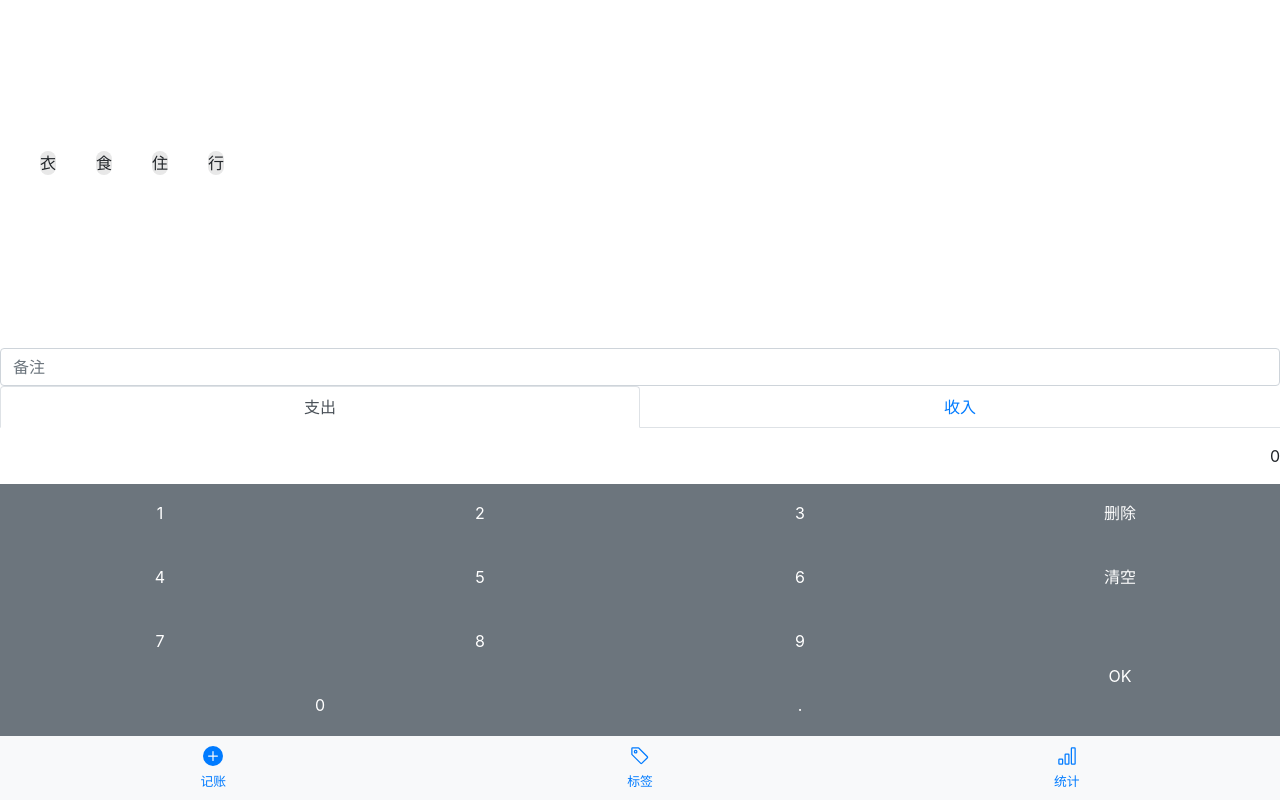
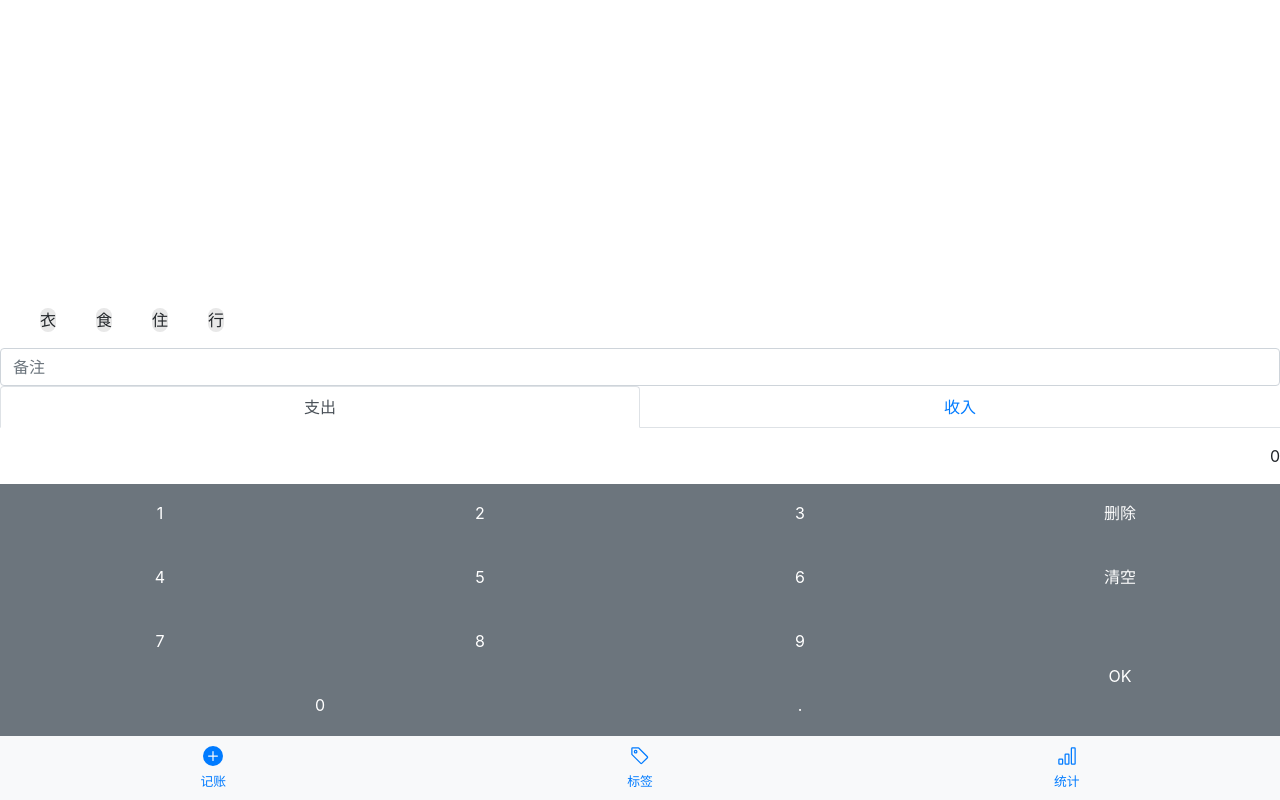
Before and after one commit to langlang1010/my-money-manger, a Vue app: page /#/ in a window 1280 px wide. Built offline with nearby package versions, Linux system fonts and the light colour scheme.

Commit message:
'取消标签在上'

```diff
--- a/src/pages/Record.vue
+++ b/src/pages/Record.vue
@@ -9,7 +9,7 @@
       @dismiss-count-down="countDownChanged"
     >记账成功</b-alert>
 
-    <div style="overflow-y:scroll;height:200px;padding-top:3px;">
+    <div style="overflow-y:scroll;">
       <ul v-for="(item, index) of list" :key="index" class="ulstyle">
         <li
           @click="everytag(item)"
```
